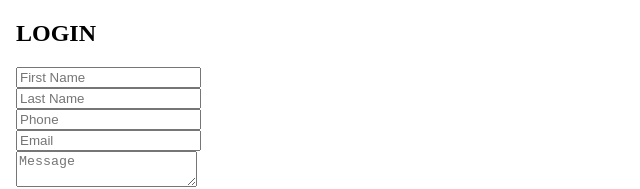
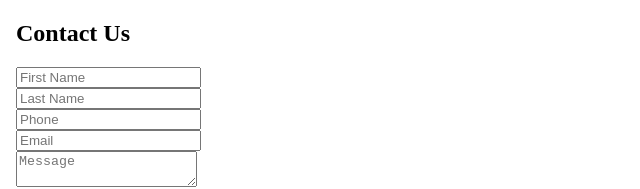
Before and after one commit to Shirllie-Apiyo/Login_Frontend, an Angular app in the folder login/: page /add in a window 1280 px wide. Shown: the top 189 px of the page, without its empty margins (0-640 px from the left). Built offline with nearby package versions, Linux system fonts and the light colour scheme.

Commit message:
column adjust

```diff
--- a/login/src/app/add-login/add-login.component.html
+++ b/login/src/app/add-login/add-login.component.html
@@ -1,7 +1,7 @@
 <div class="container">
-    <h2>LOGIN</h2>
+    <h2>Contact Us</h2>
     <div class="row">
-        <div class="col-md-5">
+        <div class="col-md-12">
             <div *ngIf="successmessage" class="alert alert-success">
                 <div>Warning {{successmessage | json}}</div>
             </div>
```
